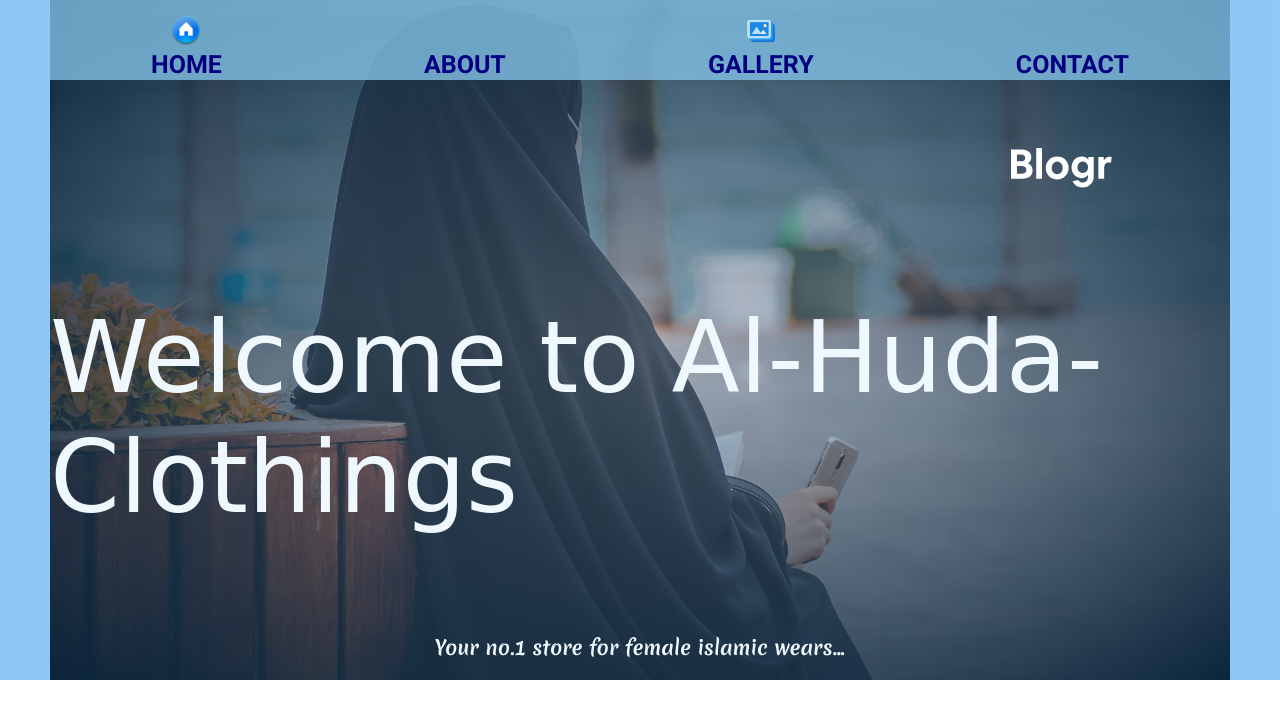
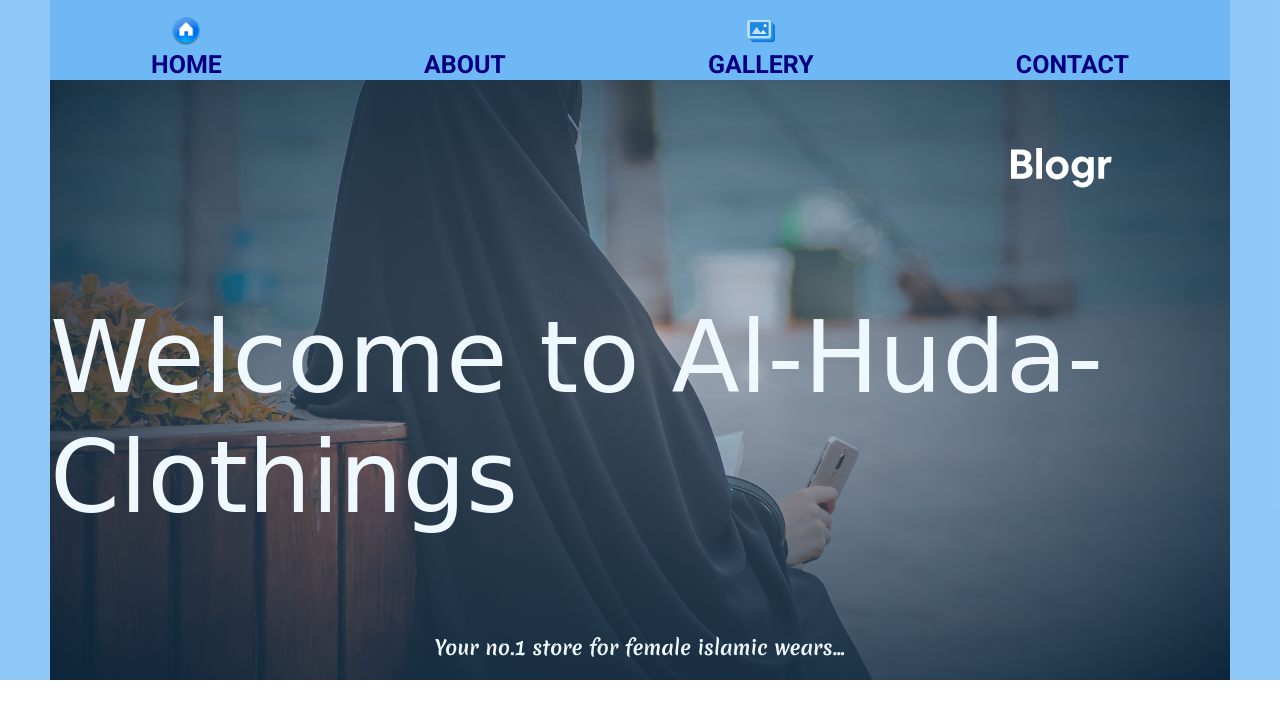
Before and after one commit to veiled-coder/AlhudaClothings, a website: page index.html in a window 1280 px wide. Drawn offline with nearby package versions, Linux system fonts and the light colour scheme; a web font is replaced by a local one.

Commit message:
made changes

```diff
--- a/sass/_abstracts/_variables.scss
+++ b/sass/_abstracts/_variables.scss
@@ -13,8 +13,8 @@ $cursive:'Beau Rivage', cursive;
 $colorred:#811916;
 $deepblue: #000080;
 $bodyblue:#6eb8f5c4;
-// $navblue:#6eb8f5;
-$navblue:rgba(134, 199, 236, 0.76);
+$navblue:#6eb8f5;
+// $navblue:rgba(134, 199, 236, 0.76);
 $navblue2:rgb(134, 199, 236);
 $menubg:rgba(8, 90, 141, 0.945);
 // $navblue: rgb(111, 163, 241);
```
Also changed, not shown: sass/huda.css.
